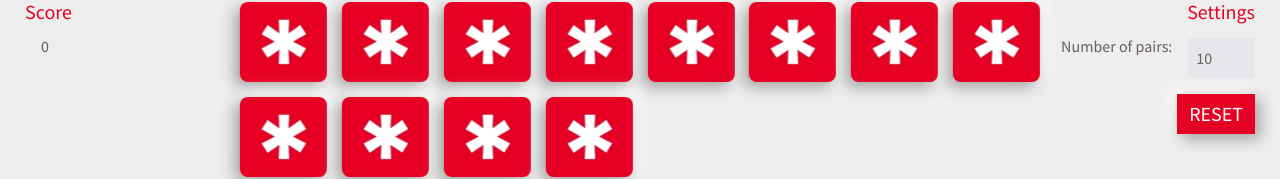
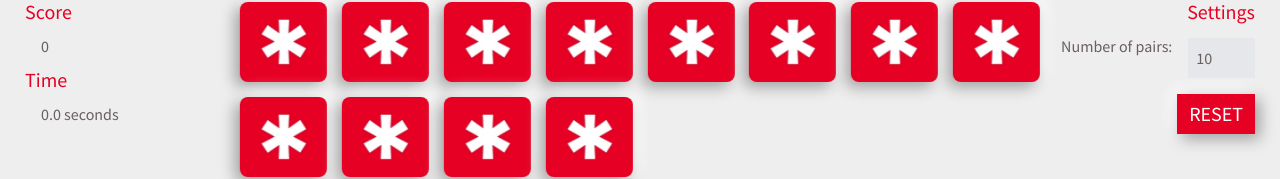
Before and after one commit to Neofonie/nemory, a Vue app: page / in a window 1280 px wide. Shown: the part 125-304 px from the top of the page. Built offline with nearby package versions, Linux system fonts and the light colour scheme.

Commit message:
Add time tracking (#16)
* add time tracking

* Start counter on first click, update ui

Co-authored-by: veeck <veeck@neofonie.de>

```diff
--- a/src/App.vue
+++ b/src/App.vue
@@ -28,6 +28,9 @@
     <div class="app__control">
       <h2>Score</h2>
       <p class="m-4">{{ score }}</p>
+
+      <h2>Time</h2>
+      <p class="m-4">{{ getTime() }}</p>
     </div>
 
     <div class="app__footer text-center">
@@ -55,6 +58,7 @@ export default {
       second: null,
       maxPairs: 10,
       score: 0,
+      time: 0
     };
   },
 
@@ -90,13 +94,46 @@ export default {
       this.first = null;
       this.second = null;
       this.score = 0;
+      this.time = 0;
+    },
+
+    createCounter() {
+      this.counter = setInterval(() => {
+        this.time++;
+      }, 100);
+    },
+
+    destroyCounter() {
+      clearInterval(this.counter);
+    },
+
+    getTime() {
+      let seconds = this.time / 10;
+      let minutes = 0;
+      if (seconds >= 60) {
+        minutes = Math.floor(seconds / 60);
+        seconds = seconds % 60;
+        return (
+          minutes.toFixed(0) + " minute(s) " + seconds.toFixed(1) + " seconds"
+        );
+      }
+      return seconds.toFixed(1) + " seconds";
     },
 
     resetBoard() {
+      this.time = 0;
+      this.destroyCounter();
       this.populateBoard();
     },
 
+    won() {
+      this.destroyCounter();
+    },
+
     handleClick(id) {
+      if (this.time === 0) {
+        this.createCounter();
+      }
       if (!this.first) {
         this.first = this.cards[id];
         this.first.showFace = true;
@@ -117,7 +154,10 @@ export default {
           }, 500);
         }
       }
-    },
+      if (this.score >= this.cards.length / 2) {
+        this.won();
+      }
+    }
   },
 };
 </script>
```
